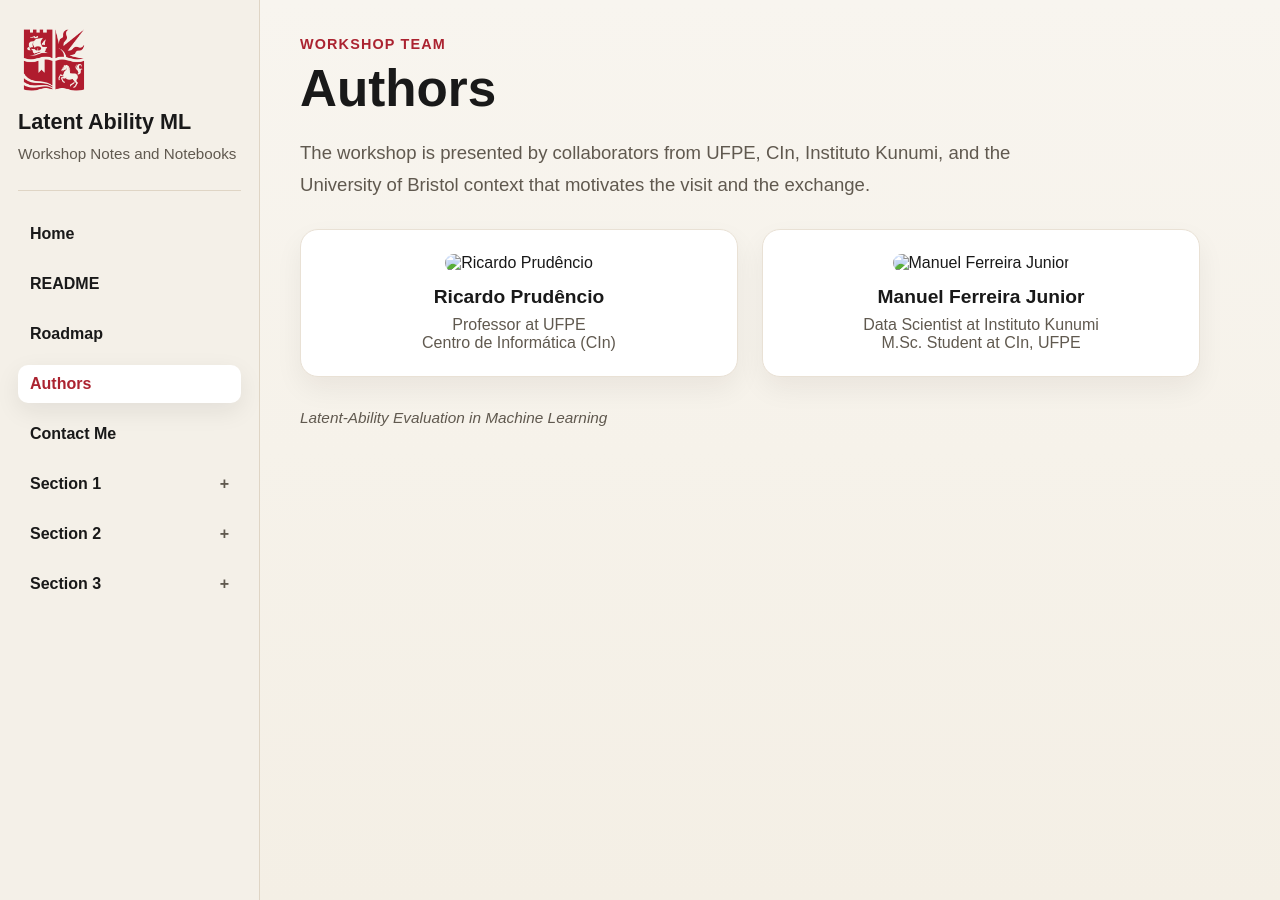
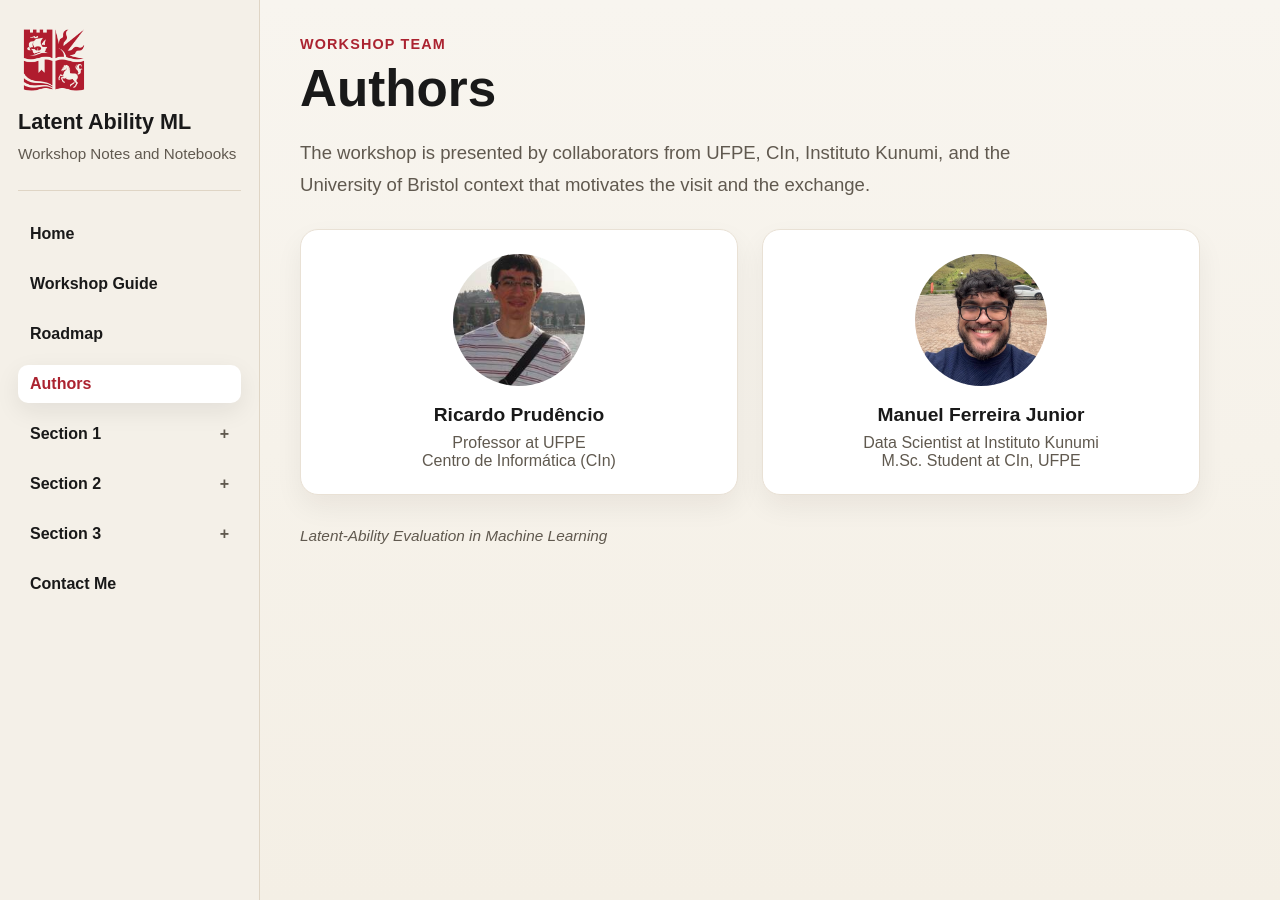
Before and after one commit to Manuelfjr/latent-ability-ml, a Jekyll site: the page built from site/authors.md, in a window 1280 px wide. Built offline with Jekyll 4.4.1, drawn with Linux system fonts in a browser that asks for light colours.

Commit message:
update: site

```diff
--- a/site/_data/navigation.yml
+++ b/site/_data/navigation.yml
@@ -1,13 +1,11 @@
 - title: Home
   url: /
-- title: README
+- title: Workshop Guide
   url: /readme/
 - title: Roadmap
   url: /roadmap/
 - title: Authors
   url: /authors/
-- title: Contact Me
-  url: /contact/
 - title: Section 1
   children:
     - title: Overview
@@ -34,3 +32,5 @@
       url: /section-3-activity/
     - title: Answer
       url: /section-3-answer/
+- title: Contact Me
+  url: /contact/
--- a/site/authors.md
+++ b/site/authors.md
@@ -8,7 +8,7 @@
 
 <div class="authors-grid">
   <div class="author-card">
-    <img src="{{ '/docs/assets/author_rbcp.png' | relative_url }}" alt="Ricardo Prudêncio" class="author-photo" />
+    <img src="{{ '/assets/author_rbcp.png' | relative_url }}" alt="Ricardo Prudêncio" class="author-photo" />
     <div class="author-name">Ricardo Prudêncio</div>
     <div class="author-role">
       Professor at UFPE
@@ -18,7 +18,7 @@
   </div>
 
   <div class="author-card">
-    <img src="{{ '/docs/assets/author_mfjr.png' | relative_url }}" alt="Manuel Ferreira Junior" class="author-photo" />
+    <img src="{{ '/assets/author_mfjr.png' | relative_url }}" alt="Manuel Ferreira Junior" class="author-photo" />
     <div class="author-name">Manuel Ferreira Junior</div>
     <div class="author-role">
       Data Scientist at Instituto Kunumi
```
Also changed, not shown: site/assets/author_mfjr.png (added), site/assets/author_rbcp.png (added).
